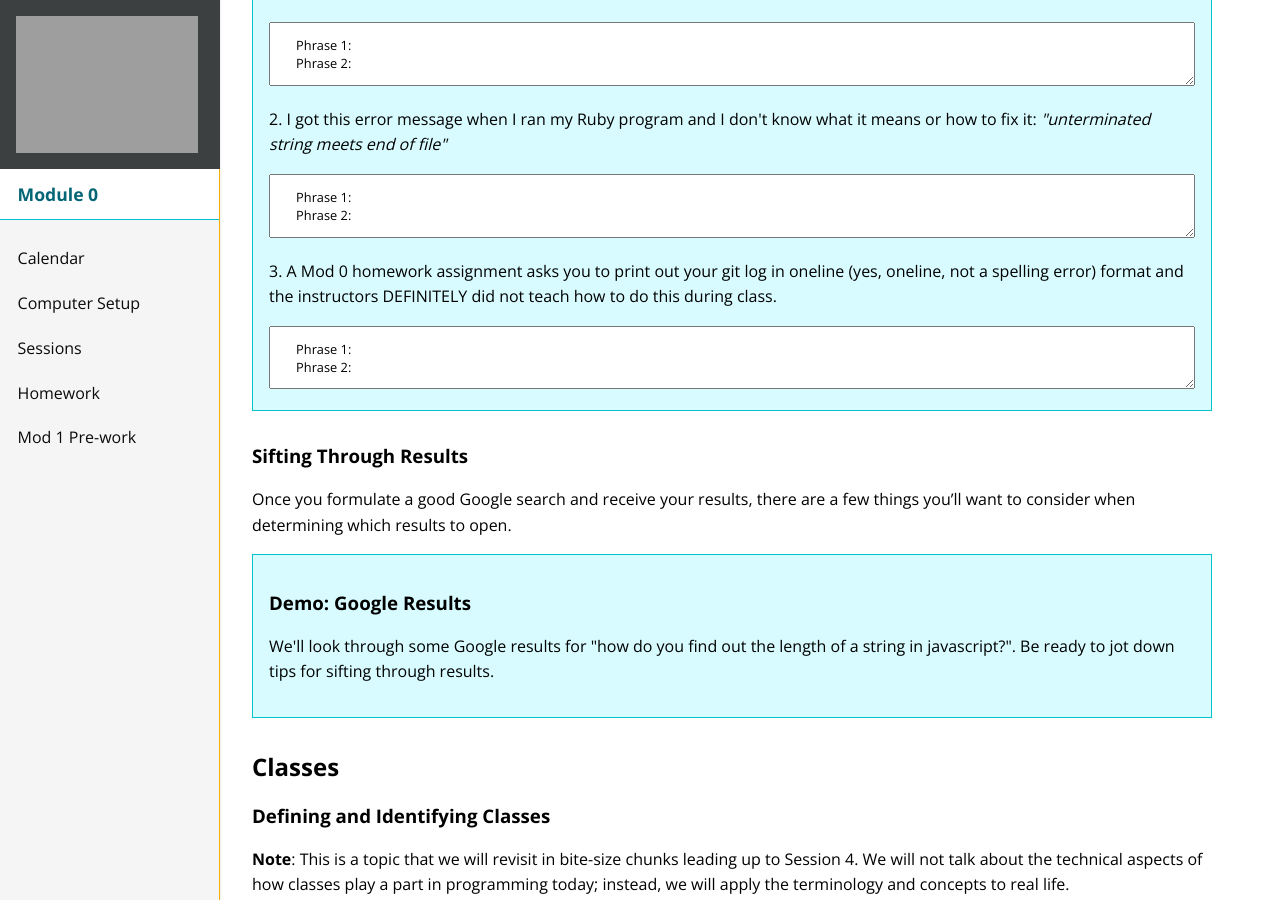
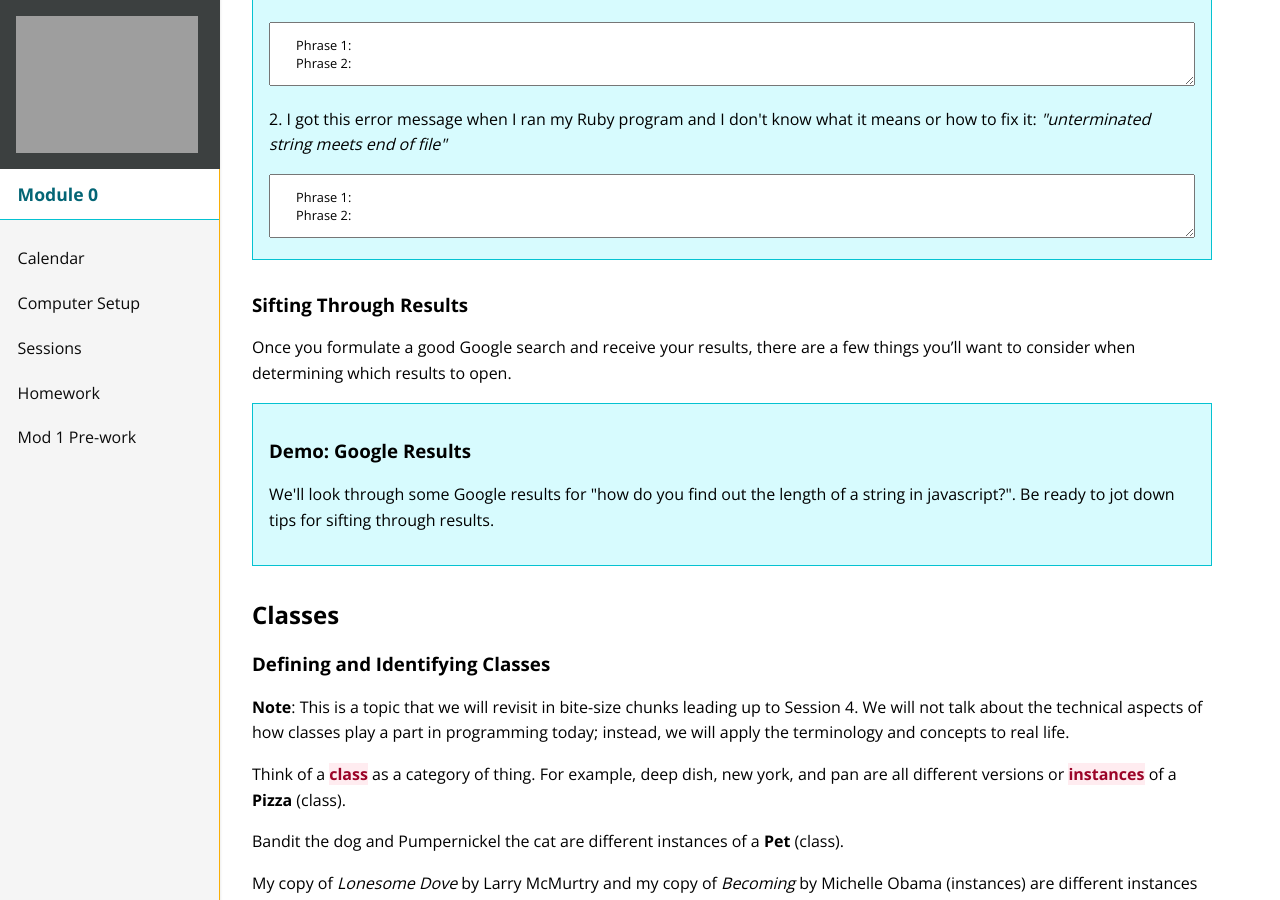
Before and after one commit to turingschool/mod-0-curriculum, a Jekyll site: the page built from session1/index.md, in a window 1280 px wide and 900 px high, scrolled down 4659 px. Built offline with Jekyll 4.4.1, drawn with Linux system fonts in a browser that asks for light colours; nearby versions of some CDN libraries.

```diff
--- a/session1/index.md
+++ b/session1/index.md
@@ -176,11 +176,6 @@
     Phrase 2:
   </textarea>
   <p>2. I got this error message when I ran my Ruby program and I don't know what it means or how to fix it: <em>"unterminated string meets end of file"</em></p>
-  <textarea rows="2">
-    Phrase 1:
-    Phrase 2:
-  </textarea>
-  <p>3. A Mod 0 homework assignment asks you to print out your git log in oneline (yes, oneline, not a spelling error) format and the instructors DEFINITELY did not teach how to do this during class.</p>
   <textarea rows="2">
     Phrase 1:
     Phrase 2:
```
